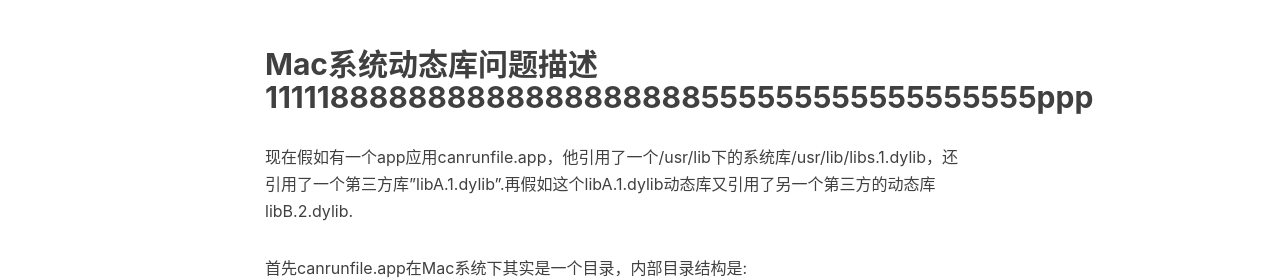
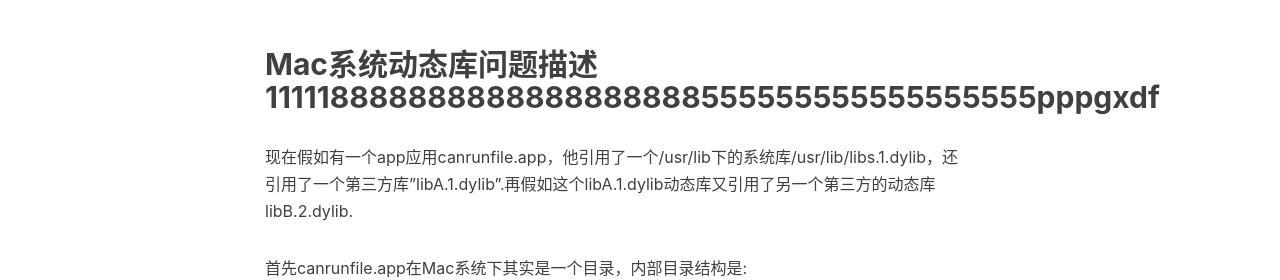
Before and after one commit to kingask/kingask.github.io, a Jekyll site: the page built from _posts/2019-02-14-macosdylib.markdown, in a window 1280 px wide and 900 px high, scrolled down 366 px. Shown: the part 214-494 px from the top of the window. Built offline with Jekyll 4.4.1, drawn with Linux system fonts in a browser that asks for light colours; nearby versions of some CDN libraries; comment, search, counter and statistics services are not loaded.

Commit message:
modified:   _posts/2019-02-14-macosdylib.markdown

```diff
--- a/_posts/2019-02-14-macosdylib.markdown
+++ b/_posts/2019-02-14-macosdylib.markdown
@@ -9,7 +9,7 @@ tags:
     - Mac OS
 ---
 
-## Mac系统动态库问题描述111118888888888888888888555555555555555555ppp
+## Mac系统动态库问题描述111118888888888888888888555555555555555555pppgxdf
 
 现在假如有一个app应用canrunfile.app，他引用了一个/usr/lib下的系统库/usr/lib/libs.1.dylib，还引用了一个第三方库"libA.1.dylib".再假如这个libA.1.dylib动态库又引用了另一个第三方的动态库libB.2.dylib.
 
```
